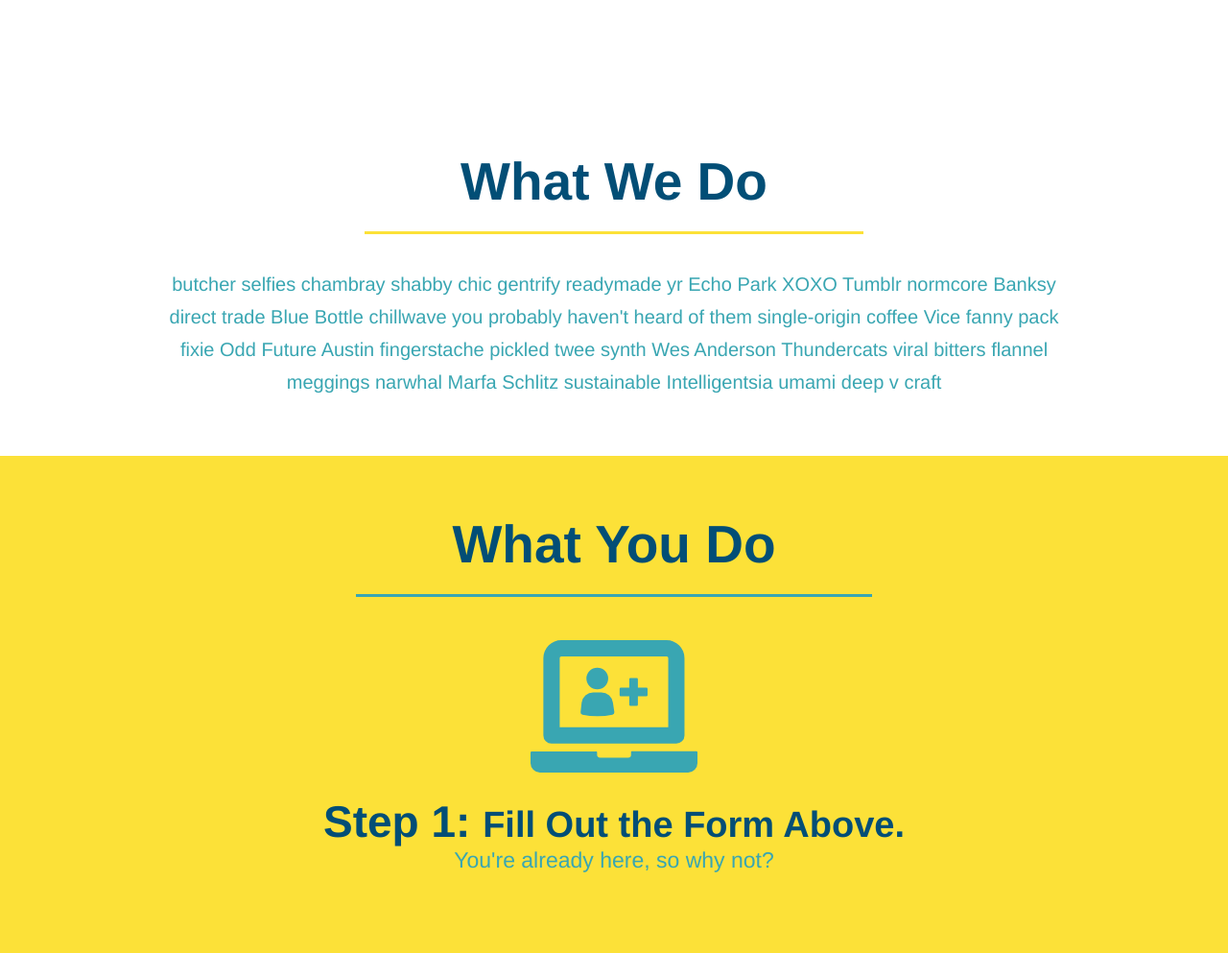
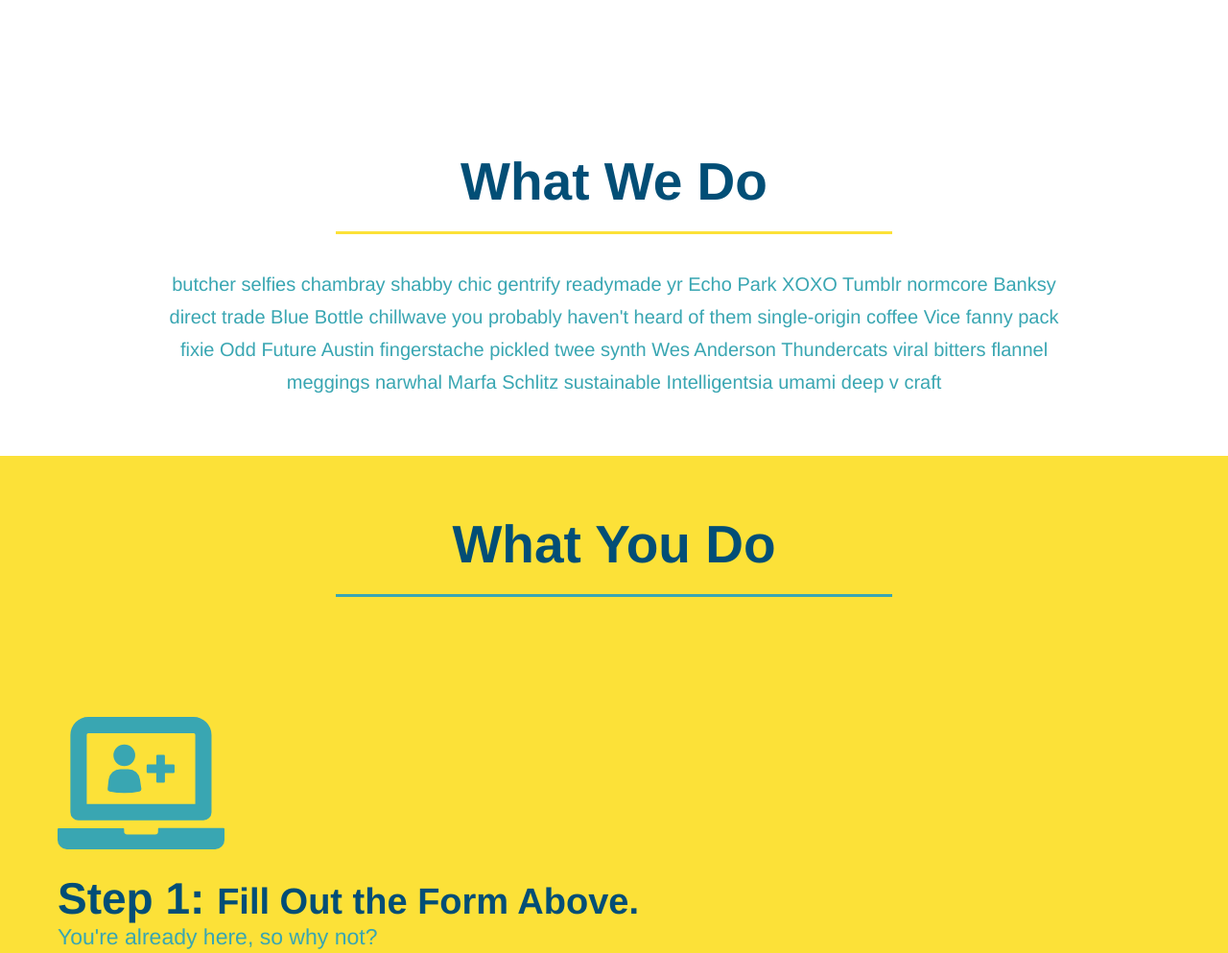
Before and after one commit to evankuck/run-buddy, a plain HTML site: page index.html in a window 1280 px wide. Shown: the part 621-1614 px from the top of the page at 96% size. Drawn offline with Linux system fonts and the light colour scheme.

Commit message:
add flexbox to the steps

```diff
--- a/assets/css/style.css
+++ b/assets/css/style.css
@@ -145,30 +145,27 @@ header {
   margin-bottom: 15px;
 }
 
-.intro {
-  text-align: center;
-}
-
 .intro p {
   line-height: 1.7;
   color: #39a6b2;
   width: 80%;
   font-size: 20px;
   margin: 0 auto;
+  text-align: center
 }
 
 .steps {
-  text-align: center;
   background: #fce138;
 }
 
 .section-title {
   font-size: 55px;
   color: #024e76;
-  margin-bottom: 35px;
-  padding: 0 100px 20px 100px;
-  display: inline-block;
   border-bottom: 3px solid;
+  padding-bottom: 20px;
+  text-align: center;
+  margin: 0 auto 35px auto;
+  width: 50%;
 }
 
 .primary-border {
@@ -204,7 +201,6 @@ header {
 }
 
 .trainers {
-  text-align: center;
 }
 
 .trainer {
@@ -252,7 +248,6 @@ header {
 
 /* REACH OUT STYLES START */
 .contact {
-  text-align: center;
   background: #024e76;
 }
 
@@ -291,3 +286,7 @@ header {
 }
 
 /* REACH OUT STYLES END */
+
+.flex-row {
+  display: flex;
+}
--- a/index.html
+++ b/index.html
@@ -77,16 +77,22 @@
 
         <!-- "what we do" section -->
         <section id="what-we-do" class="intro">
+        <div class="flex-row">
             <h2 class="section-title primary-border">What We Do</h2>
+        </div>
+        <div class="flex-row">
             <p>
                 butcher selfies chambray shabby chic gentrify readymade yr Echo Park XOXO Tumblr normcore Banksy direct trade Blue Bottle chillwave you probably haven't heard of them single-origin coffee Vice fanny pack fixie Odd Future Austin fingerstache pickled twee synth Wes Anderson Thundercats viral bitters flannel meggings narwhal Marfa Schlitz sustainable Intelligentsia umami deep v craft
             </p>
+        </div>
+
         </section>
 
         <!-- "what you do" section -->
         <section id="what-you-do" class="steps">
+        <div class="flex-row">
             <h2 class="section-title secondary-border">What You Do</h2>
-
+        </div>
             <div>
                   <!-- insert this img element -->
                 <img src="./assets/images/step-1.svg" alt="" />
@@ -115,9 +121,12 @@
 
         <!-- "meet the trainers" section -->
         <section id="your-trainers" class="trainers">
+            <div class="flex-row">
                 <h2 class="section-title primary-border">
                     Meet The Trainers
-            <h2>
+                </h2>
+            </div>
+
                 <!-- first trainer bio -->
                 <article class="trainer">
                     <img src="./assets/images/trainer-1.jpg" alt="Arron Stephens in his workout clothes, ready to pump iron" />
@@ -160,9 +169,12 @@
 
         <!-- "reach out" section -->
         <section id="reach-out" class="contact">
+            <div class="flex-row">
                 <h2 class="section-title secondary-border">
                     Reach Out
                 </h2>
+            </div>
+
 
             <div class="contact-info">
                 <div class="contact-form">
```
Lines whose indentation alone changed are shown as unchanged.
